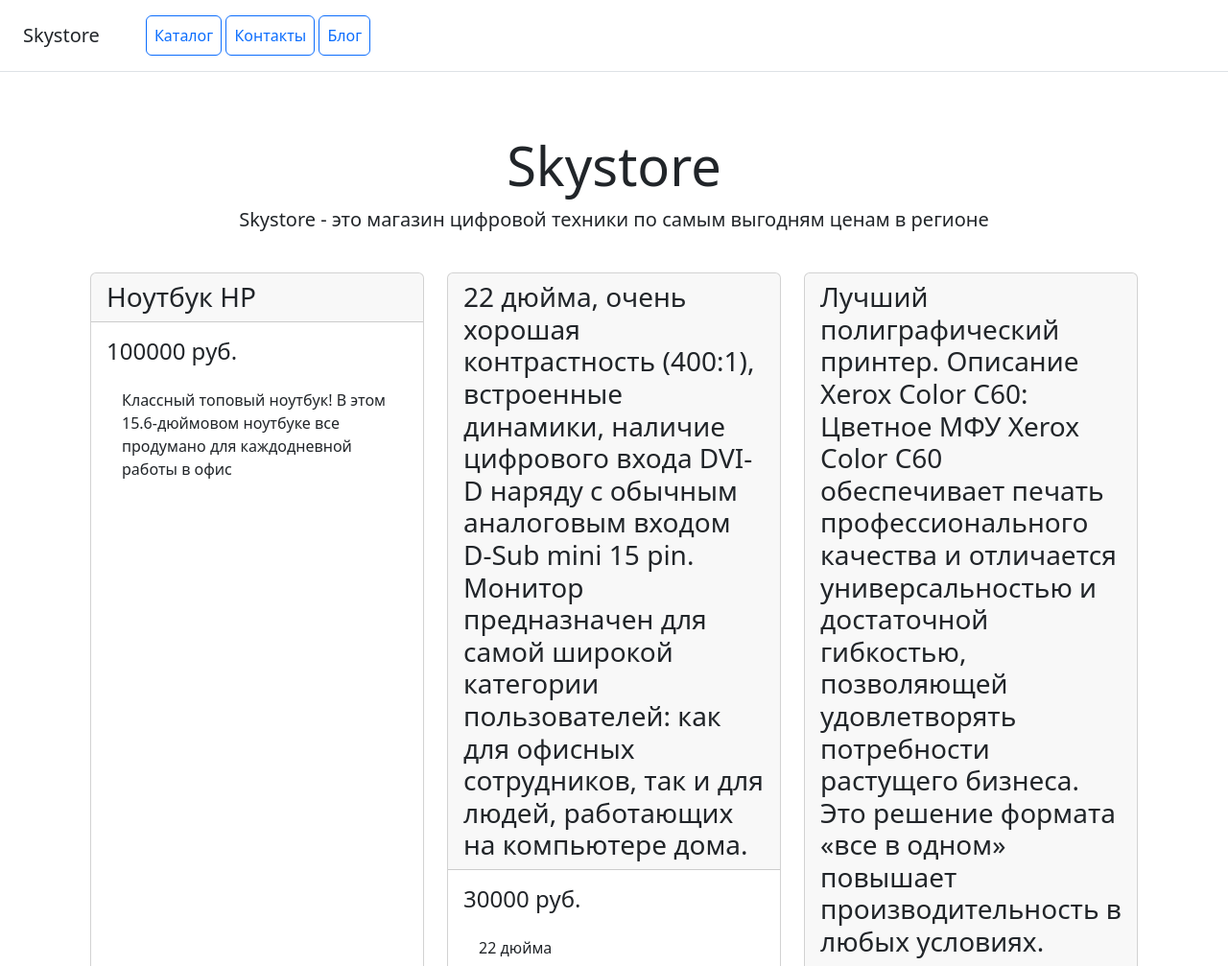
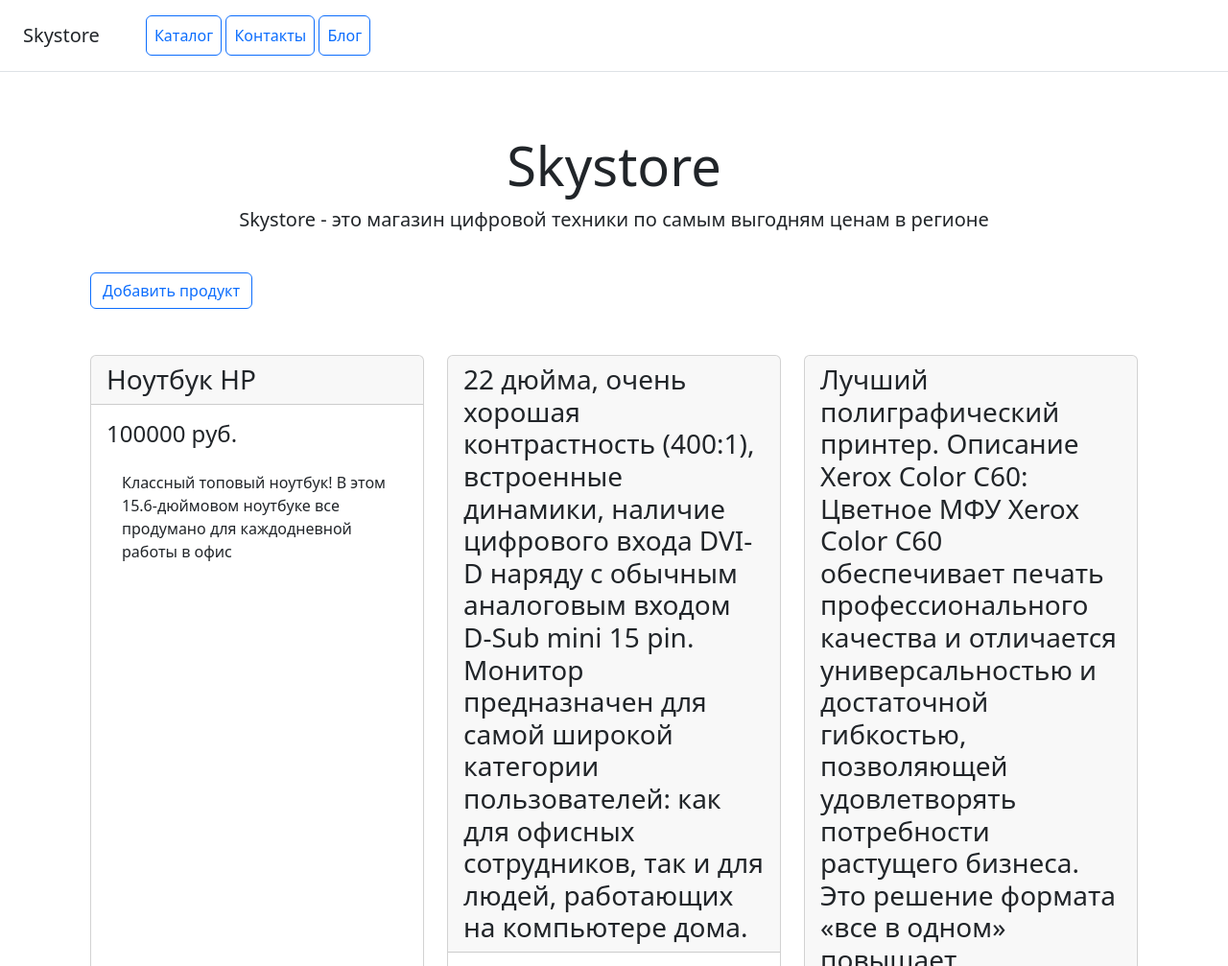
Before and after one commit to Dmitriy-Bychkov/Django.oline_shop, a Django app: page / in a window 1280 px wide. Shown: the top 1007 px of the page at 96% size. Run offline with Django 4.2, Linux system fonts and the light colour scheme; some libraries are stand-ins or nearby versions.

Commit message:
Add the button for create new product

```diff
--- a/catalog/templates/catalog/product_list.html
+++ b/catalog/templates/catalog/product_list.html
@@ -1,6 +1,9 @@
 {% extends 'catalog/base.html' %}
 {% block content %}
 {% include 'catalog/includes/inc_index_header.html' %}
+<div class="col-12 mb-5">
+    <a class="btn btn-outline-primary" href="{% url 'catalog:create_product' %}">Добавить продукт</a>
+</div>
 <div class="row row-cols-1 row-cols-md-3 g-4">
     {% for product in products %}
     <div class="col">
```
